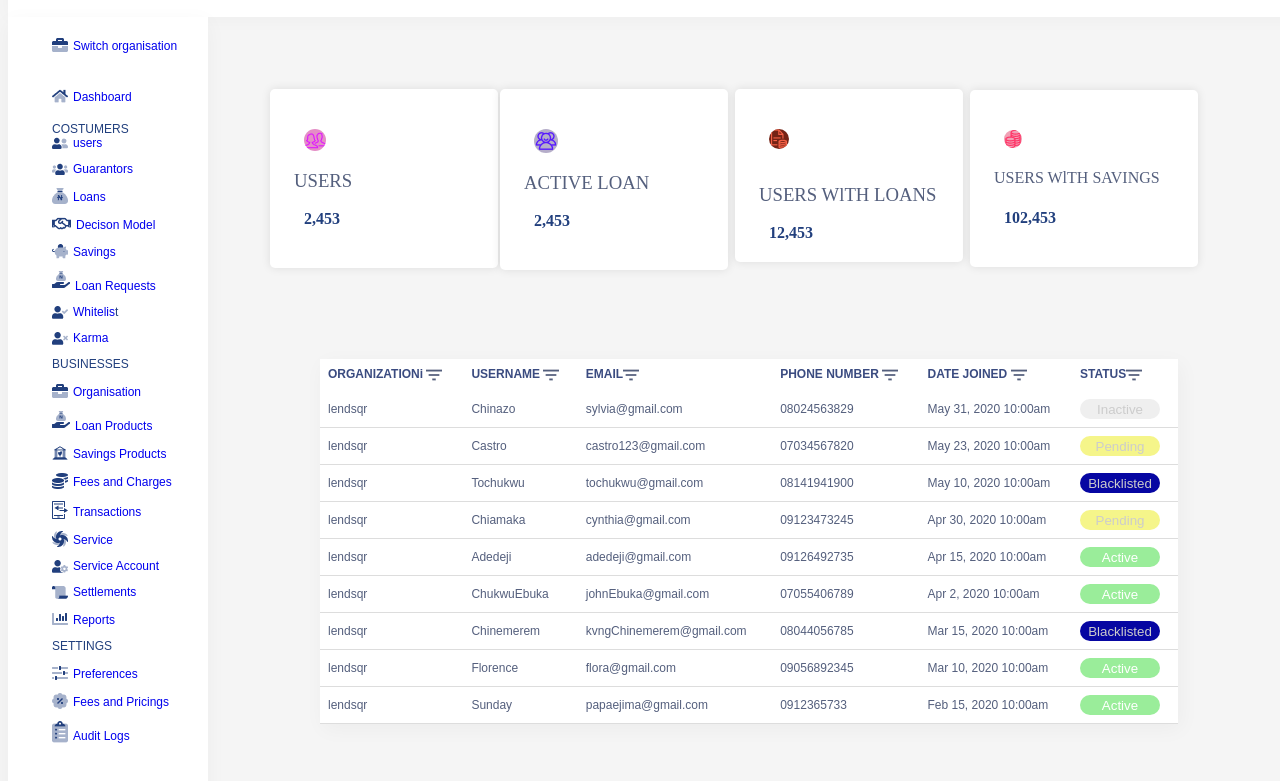
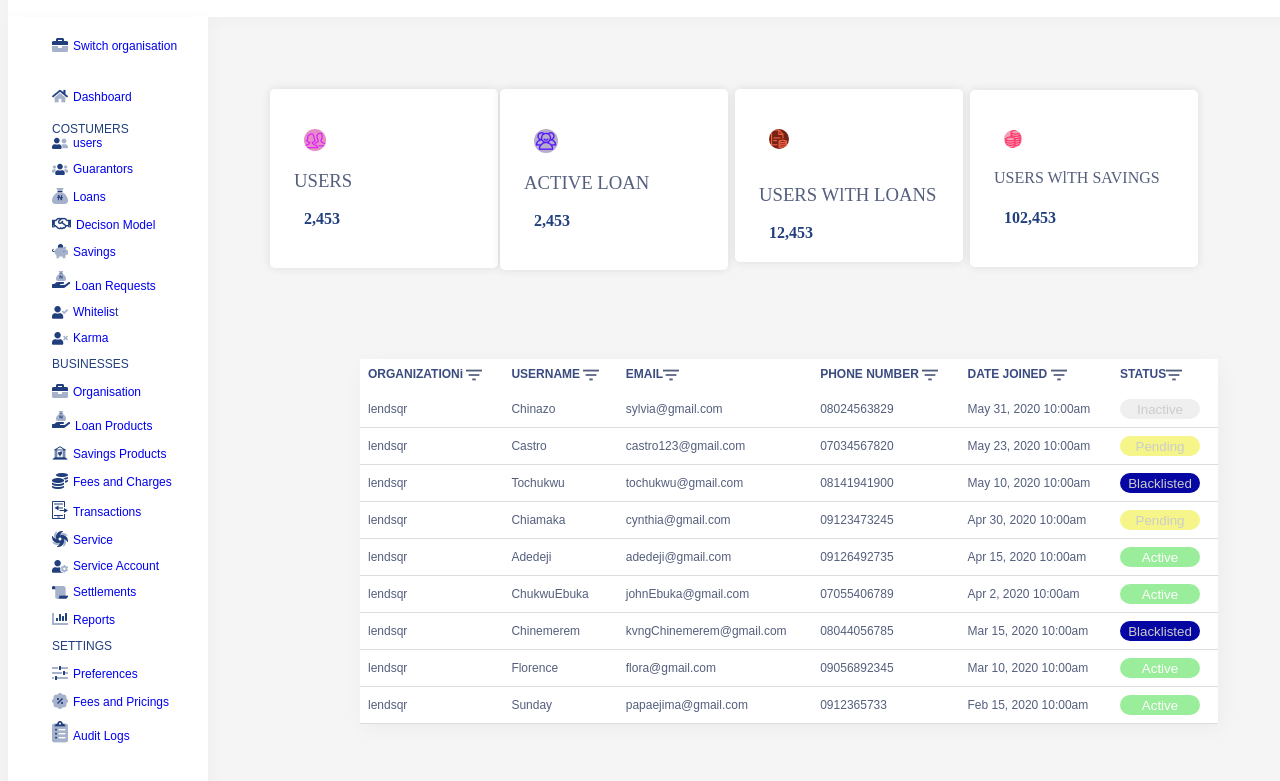
Before and after one commit to Yb027/insurance-limited, a plain HTML site: page index.html in a window 1280 px wide. Shown: the part 81-862 px from the top of the page. Drawn offline with Linux system fonts and the light colour scheme; files whose address does not match are found by name.

Commit message:
Update index.html

```diff
--- a/index.html
+++ b/index.html
@@ -257,7 +257,7 @@
 
         table {
             position: absolute;
-            left: 40cqh;
+            left: 45cqh;
             top: 55cqh;
             /* border: 1px solid; */
             box-shadow: #ccc;
```
